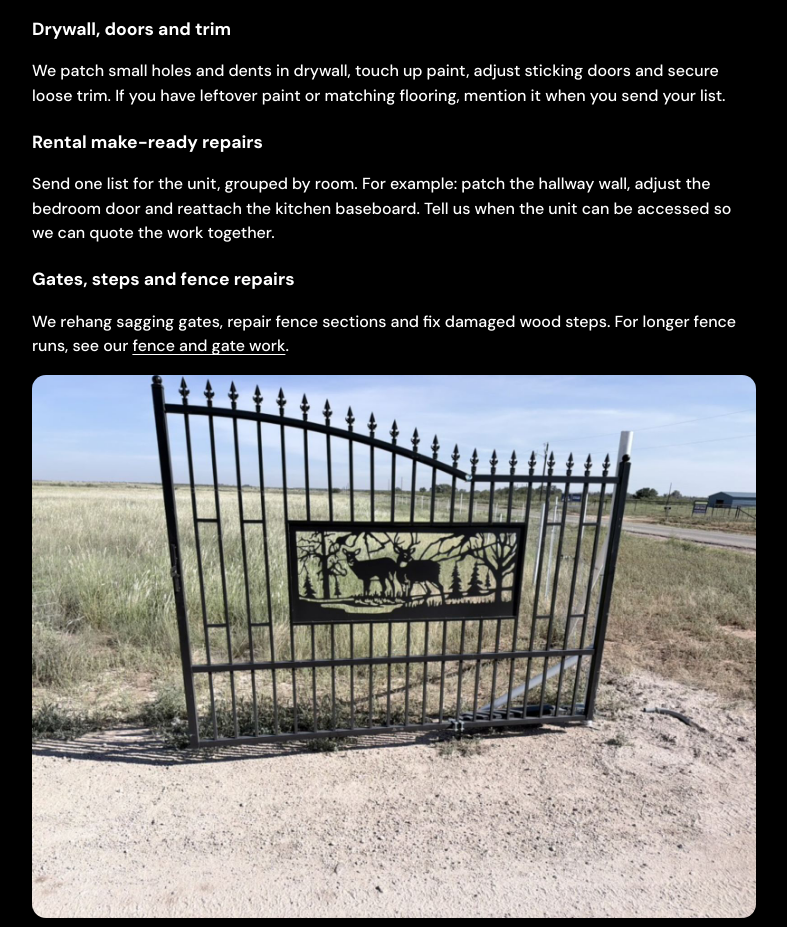
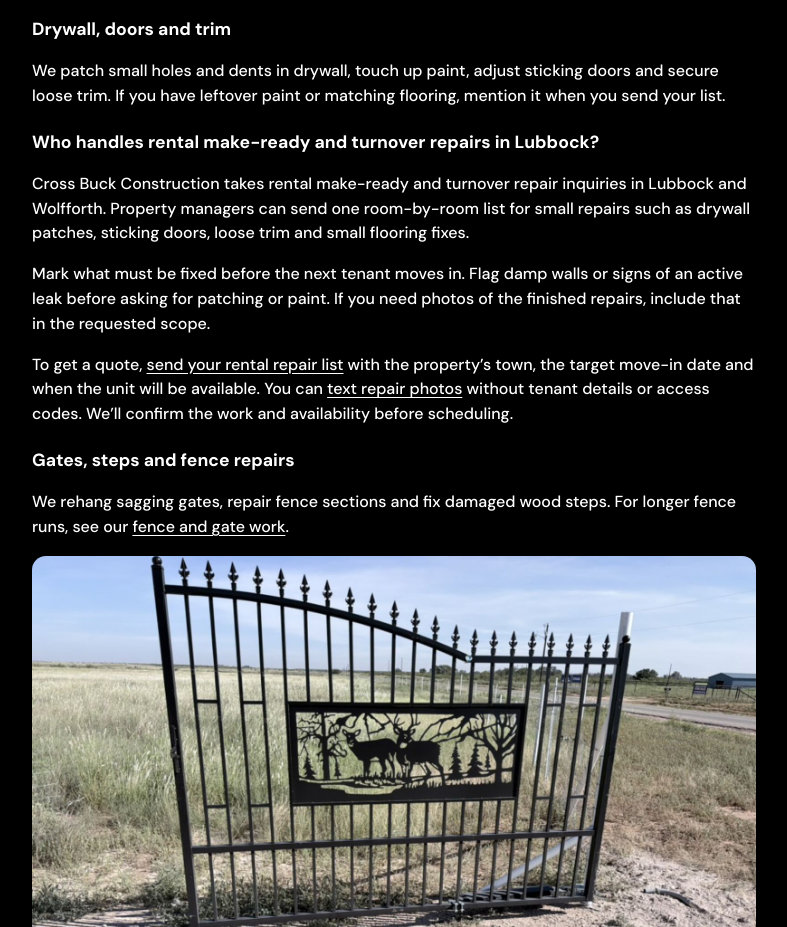
Before and after one commit to 33nietzsche/cross-buck-construction, a plain HTML site: page handyman-lubbock-tx.html in a window 1280 px wide. Shown: the part 620-1547 px from the top of the page, without its empty margins (246-1033 px from the left). Drawn offline with Linux system fonts and the light colour scheme.

Commit message:
Clarify Lubbock rental make-ready services on the handyman page

```diff
--- a/handyman-lubbock-tx.html
+++ b/handyman-lubbock-tx.html
@@ -277,8 +277,10 @@
 <h2>What needs fixing?</h2>
 <h3>Drywall, doors and trim</h3>
 <p>We patch small holes and dents in drywall, touch up paint, adjust sticking doors and secure loose trim. If you have leftover paint or matching flooring, mention it when you send your list.</p>
-<h3>Rental make-ready repairs</h3>
-<p>Send one list for the unit, grouped by room. For example: patch the hallway wall, adjust the bedroom door and reattach the kitchen baseboard. Tell us when the unit can be accessed so we can quote the work together.</p>
+<h3 id="rental-make-ready">Who handles rental make-ready and turnover repairs in Lubbock?</h3>
+<p>Cross Buck Construction takes rental make-ready and turnover repair inquiries in Lubbock and Wolfforth. Property managers can send one room-by-room list for small repairs such as drywall patches, sticking doors, loose trim and small flooring fixes.</p>
+<p>Mark what must be fixed before the next tenant moves in. Flag damp walls or signs of an active leak before asking for patching or paint. If you need photos of the finished repairs, include that in the requested scope.</p>
+<p>To get a quote, <a href="/contact.html">send your rental repair list</a> with the property&rsquo;s town, the target move-in date and when the unit will be available. You can <a href="sms:+18064966999">text repair photos</a> without tenant details or access codes. We&rsquo;ll confirm the work and availability before scheduling.</p>
 <h3>Gates, steps and fence repairs</h3>
 <p>We rehang sagging gates, repair fence sections and fix damaged wood steps. For longer fence runs, see our <a href="/fences-gates-west-texas.html">fence and gate work</a>.</p>
 <figure class="photo-feature"><img src="/assets/photos/05-decorative-metal-gate.jpg" alt="Decorative black metal ranch entry gate built by Cross Buck Construction" width="1024" height="768" loading="lazy" decoding="async" /></figure>
```
